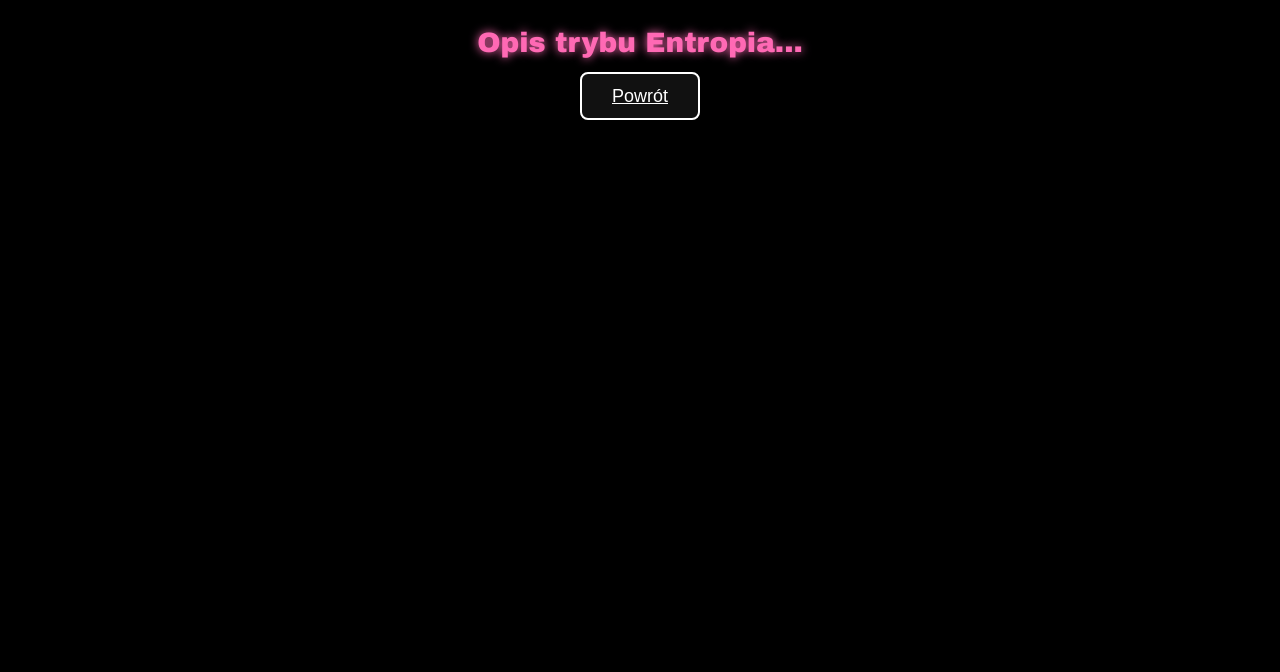
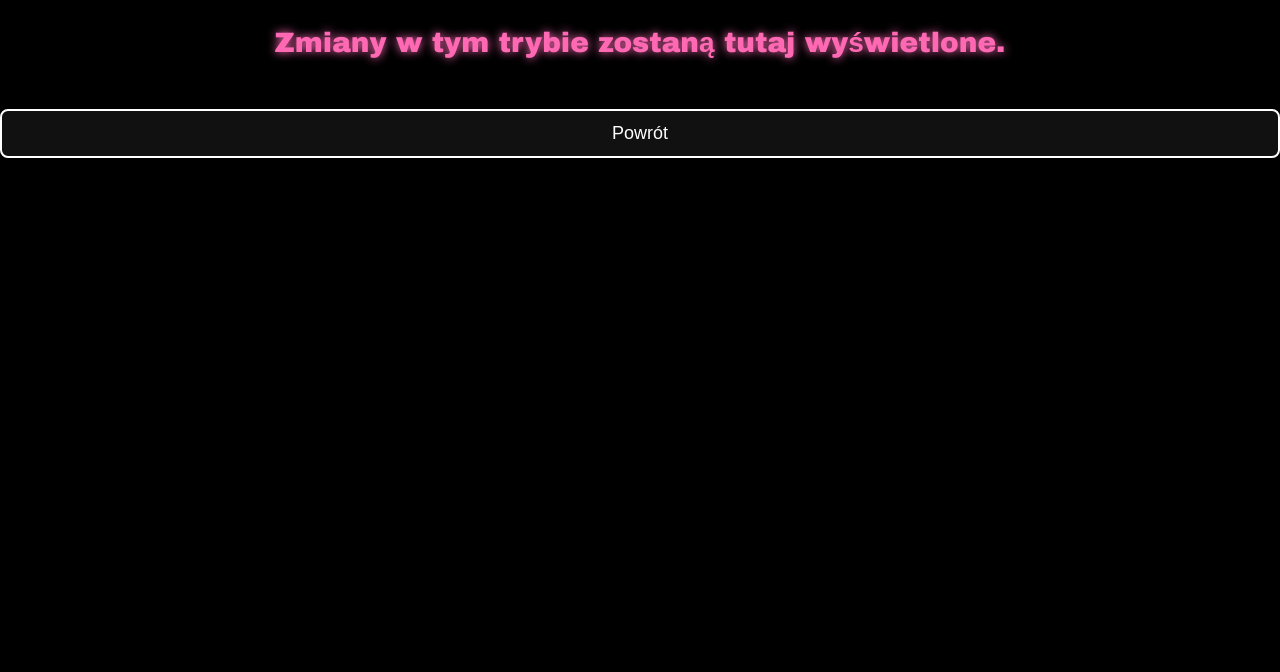
Before and after one commit to El3czka/KupItemka.pl, a plain HTML site: page entropia.html in a window 1280 px wide. Shown: the part 128-800 px from the top of the page. Drawn offline with Linux system fonts and the light colour scheme; a web font is replaced by a local one.

Commit message:
entropia.html

```diff
--- a/entropia.html
+++ b/entropia.html
@@ -6,15 +6,25 @@
 <title>Entropia - PYKMC.PL</title>
 <link href="https://fonts.cdnfonts.com/css/minecraftia" rel="stylesheet">
 <link rel="stylesheet" href="style.css">
+<style>
+/* Linki i przyciski powrotu */
+a {
+    text-decoration: none;
+    color: inherit;
+}
+.back-button {
+    display: block;
+    margin: 50px auto 20px auto;
+}
+</style>
 </head>
 <body>
 
 <div class="page-content">
     <h1 class="neon-blue">ENTROPIA</h1>
-    <p class="neon-pink">Opis trybu Entropia...</p>
+    <p class="neon-pink">Zmiany w tym trybie zostaną tutaj wyświetlone.</p>
     <a href="pykmc.html" class="back-button">Powrót</a>
 </div>
 
-<script src="main.js" defer></script>
 </body>
 </html>
```
